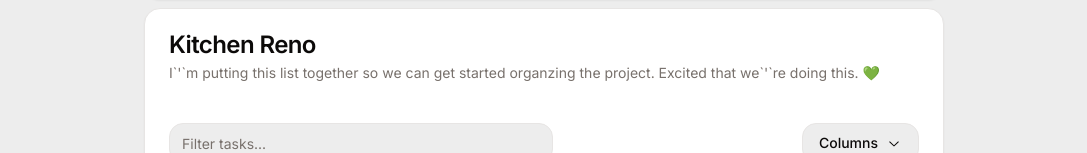
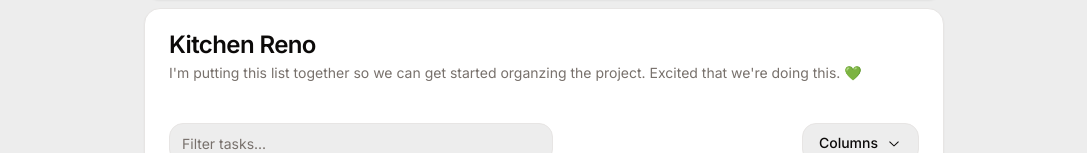
Before and after one commit to asad0206/superlist-clone, a Next.js app: page / in a window 1280 px wide. Shown: the part 456-609 px from the top of the page, without its empty margins (96-1183 px from the left). Built offline with nearby package versions, Linux system fonts and the light colour scheme.

Commit message:
apos fix

```diff
--- a/components/ui/tabview.tsx
+++ b/components/ui/tabview.tsx
@@ -45,9 +45,9 @@ export function TabsPlaylist() {
           <CardHeader>
             <CardTitle>App Launch</CardTitle>
             <CardDescription>
-              Hey team, here`&apos;`s a quick recap of what we`&apos;`re working
-              on ahead of the launch. Feel free to add any more notes or details
-              to the tasks.
+              Hey team, here&apos;s a quick recap of what we&apos;re working on
+              ahead of the launch. Feel free to add any more notes or details to
+              the tasks.
             </CardDescription>
           </CardHeader>
           <CardContent className="space-y-2">
@@ -62,8 +62,8 @@ export function TabsPlaylist() {
           <CardHeader>
             <CardTitle>Kitchen Reno</CardTitle>
             <CardDescription>
-              I`&apos;`m putting this list together so we can get started
-              organzing the project. Excited that we`&apos;`re doing this. 💚
+              I&apos;m putting this list together so we can get started
+              organzing the project. Excited that we&apos;re doing this. 💚
             </CardDescription>
           </CardHeader>
           <CardContent className="space-y-2">
--- a/components/ui/vid.tsx
+++ b/components/ui/vid.tsx
@@ -18,7 +18,7 @@ const Vid = () => {
       >
         <div className="flex flex-col realtive mx-auto overflow-hidden justify-center rounded-2xl">
           <p className="font-bold text-[70px] text-center text-[#fff]">
-            You`&apos;`ve never <br />
+            You&apos;ve never <br />
             worked <span className="text-[#f84f39]">this fast</span>
           </p>
 
```
